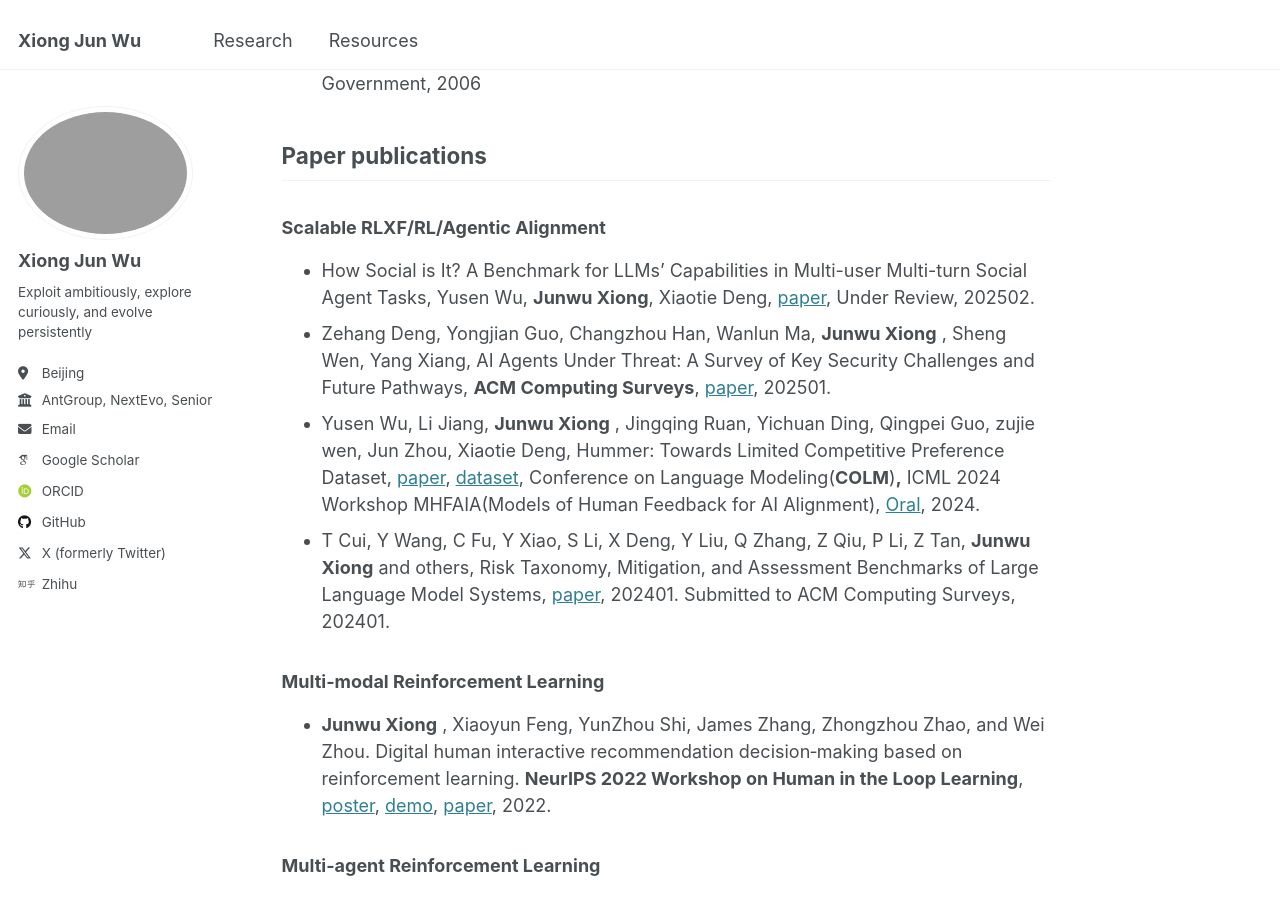
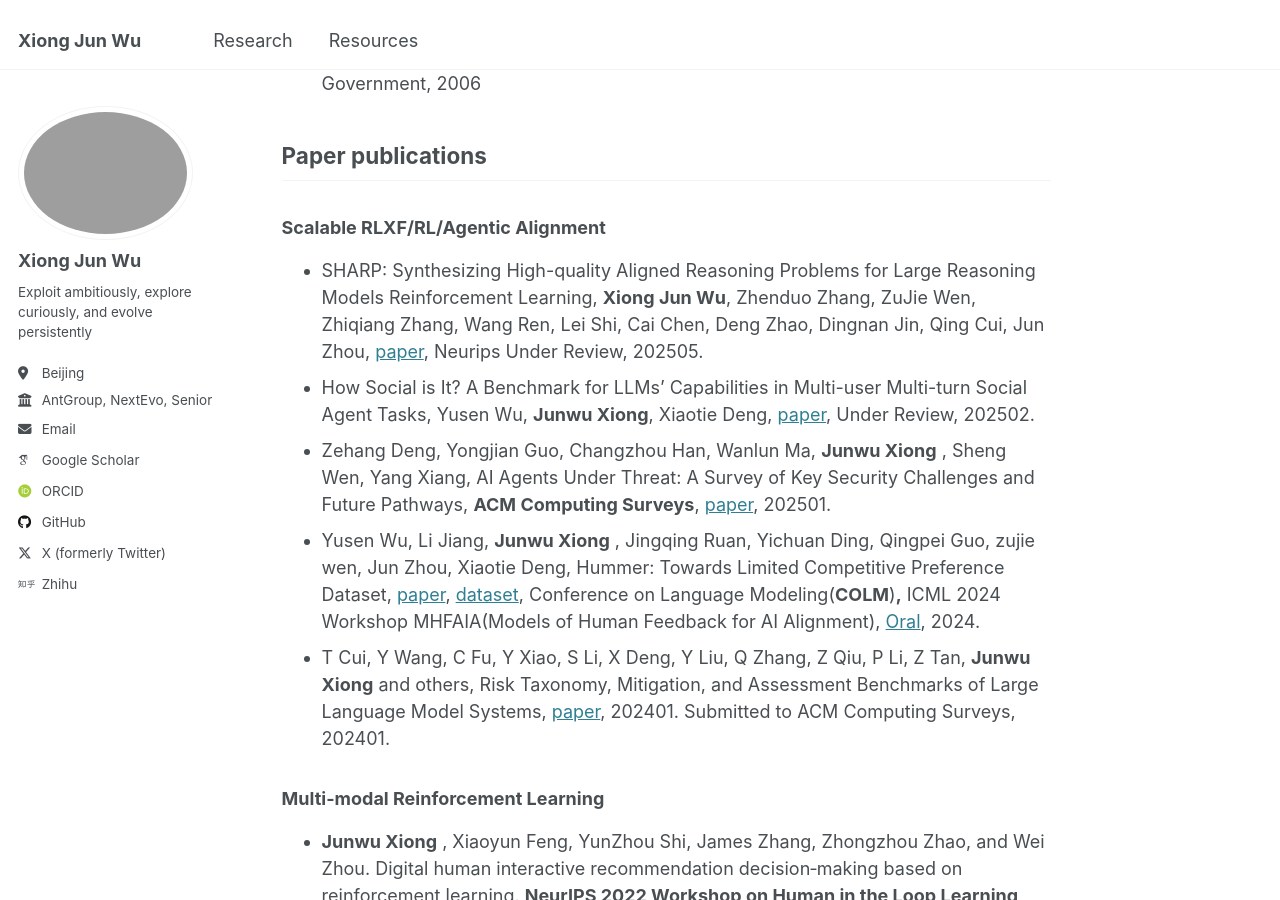
Before and after one commit to junwuxgi/junwuxgi.github.io, a Jekyll site: the page built from _pages/about.md, in a window 1280 px wide and 900 px high, scrolled down 1986 px. Built offline with Jekyll 4.4.1, drawn with Linux system fonts in a browser that asks for light colours; some web fonts are replaced.

Commit message:
update config

```diff
--- a/_pages/about.md
+++ b/_pages/about.md
@@ -48,7 +48,7 @@ redirect_from:
 ## Paper publications
 
 ### **Scalable RLXF/RL/Agentic Alignment**
-
+* SHARP: Synthesizing High-quality Aligned Reasoning Problems for Large Reasoning Models Reinforcement Learning, **Xiong Jun Wu**, Zhenduo Zhang, ZuJie Wen, Zhiqiang Zhang, Wang Ren, Lei Shi, Cai Chen, Deng Zhao, Dingnan Jin, Qing Cui, Jun Zhou, [paper](files/paper-SHARP-Neurips-2025-underreview.pdf), Neurips Under Review, 202505.
 * How Social is It? A Benchmark for LLMs' Capabilities in Multi-user Multi-turn Social Agent Tasks, Yusen Wu, **Junwu Xiong**, Xiaotie Deng, [paper](https://openreview.net/pdf?id=RuwAMoFxzG), Under Review, 202502.
 * Zehang Deng, Yongjian Guo, Changzhou Han, Wanlun Ma,  **Junwu Xiong** , Sheng Wen, Yang Xiang, AI Agents Under Threat: A Survey of Key Security Challenges and Future Pathways, **ACM Computing Surveys**, [paper](https://dl.acm.org/doi/10.1145/3716628), 202501.
 * Yusen Wu, Li Jiang,  **Junwu Xiong** , Jingqing Ruan, Yichuan Ding, Qingpei Guo, zujie wen, Jun Zhou, Xiaotie Deng, Hummer: Towards Limited Competitive Preference Dataset, [paper](https://openreview.net/pdf?id=aKwQPRjdGa), [dataset](https://huggingface.co/datasets/sarinw-2024/Hummer), Conference on Language Modeling(**COLM**)**,** ICML 2024 Workshop MHFAIA(Models of Human Feedback for AI Alignment), [Oral](https://sites.google.com/view/mhf-icml2024/accepted-papers), 2024.
```
Also changed, not shown: 2 other files.
